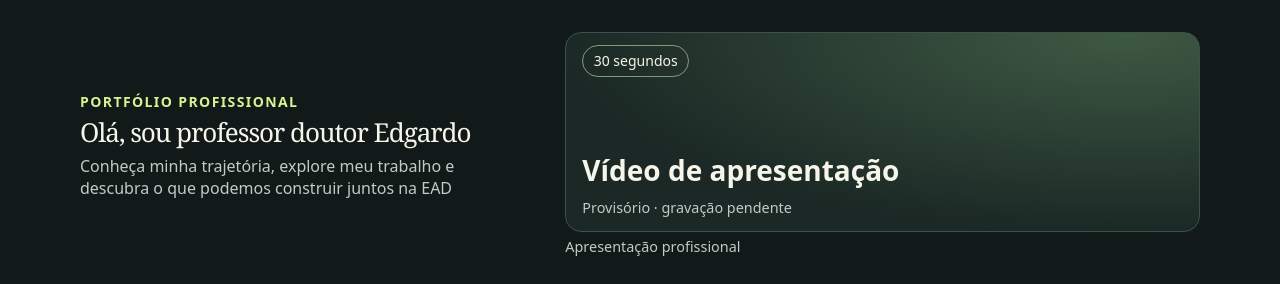
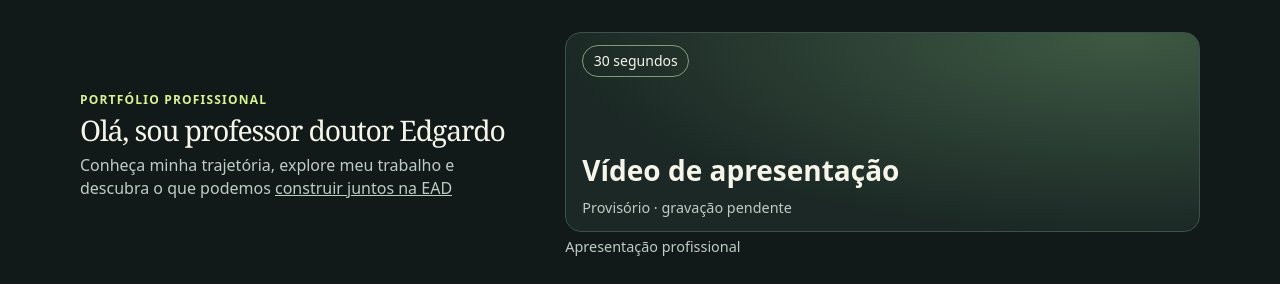
Before and after one commit to EdKK/portfolio-edgardo, a plain HTML site: page cogna/index.html in a window 1280 px wide. Shown: the top 284 px of the page. Drawn offline with Linux system fonts and the light colour scheme.

Commit message:
Ajusta tipografia e sublinha o trecho sobre EAD

```diff
--- a/assets/styles.css
+++ b/assets/styles.css
@@ -65,14 +65,15 @@ summary::marker { color: var(--accent); }
   gap: .75rem;
   padding-block: clamp(1rem, 3vw, 2rem);
 }
-.company-page .eyebrow { margin-bottom: .35rem; white-space: nowrap; }
+.company-page .eyebrow { margin-bottom: .35rem; font-size: .75rem; white-space: nowrap; }
 .company-page .intro { container-type: inline-size; }
 .company-page h1 {
-  font-size: min(3rem, 5.75cqi);
+  font-size: min(3.25rem, 6.25cqi);
   line-height: 1.1;
   white-space: nowrap;
 }
 .company-page .lead { margin-top: .5rem; max-width: 44ch; font-size: 1rem; line-height: 1.4; }
+.company-page .lead-underline { text-decoration: underline; }
 .company-page video { display: block; object-fit: contain; }
 .company-page .screen, .company-page video {
   aspect-ratio: auto;
--- a/cogna/index.html
+++ b/cogna/index.html
@@ -16,7 +16,7 @@
       <div class="intro">
         <p class="eyebrow">Portfólio profissional</p>
         <h1 id="titulo">Olá, sou professor doutor Edgardo</h1>
-        <p class="lead">Conheça minha trajetória, explore meu trabalho e descubra o que podemos construir juntos na EAD</p>
+        <p class="lead">Conheça minha trajetória, explore meu trabalho e descubra o que podemos <span class="lead-underline">construir juntos na EAD</span></p>
       </div>
       <figure>
         <div class="screen" id="video-provisorio">
--- a/gerar-paginas.mjs
+++ b/gerar-paginas.mjs
@@ -18,7 +18,7 @@ for (const [slug, [company, proposal]] of Object.entries(proposals)) {
     .replace(/  <header class="bar wrap">[\s\S]*?<\/header>\n/, '')
     .replaceAll('./assets/', '../assets/')
     .replace(/<h1 id="titulo">[^\n]*<\/h1>/, '<h1 id="titulo">Olá, sou professor doutor Edgardo</h1>')
-    .replace('podemos construir juntos na EAD.</p>', 'podemos construir juntos na EAD</p>')
+    .replace('podemos construir juntos na EAD.</p>', 'podemos <span class="lead-underline">construir juntos na EAD</span></p>')
     .replace(/<p id="proposta">[^\n]*<\/p>/, () =>
       `<p id="proposta"><strong>Proposta preliminar para ${company}.</strong> ${proposal}</p>`);
   const directory = new URL(`./${slug}/`, import.meta.url);
```
Also changed, not shown: vitru/index.html (+1 -1 lines).
